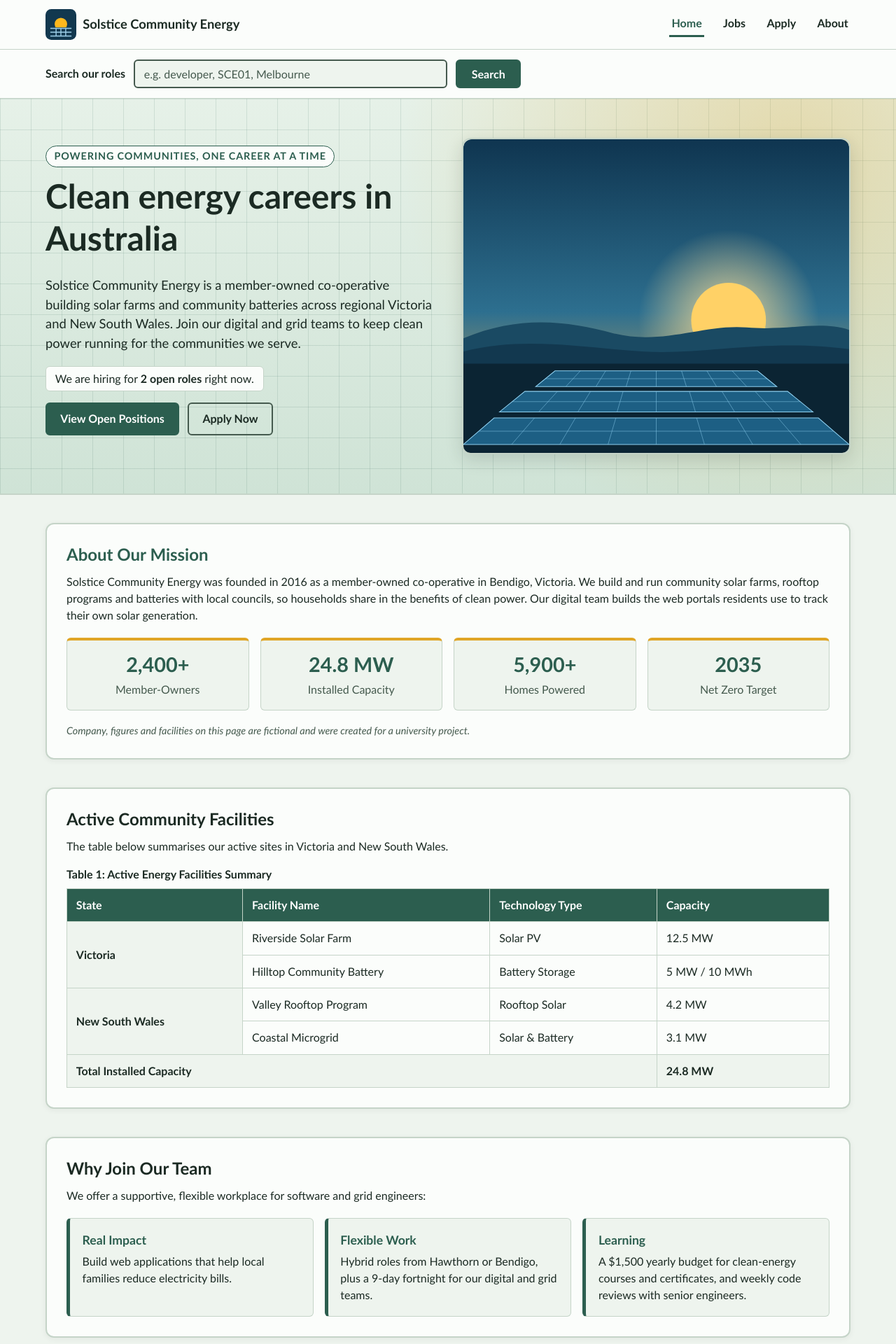
After one commit to congbinhle120203/COS10026_GroupProject1_Webdev67, a PHP site: page /project2/index.php in a window 1280 px wide. The commit adds this page. Shown: the top 1920 px of the page at 70% size. Run offline with PHP 8.4, Linux system fonts and the light colour scheme; data comes from the database, SQL or seed files in the repository.

Commit message:
RWP-138 Convert the home page to index.php with data from MySQL
index.php uses the shared includes and settings.php. Statistics, the
facilities table, featured roles, open-role count and FAQ now come from
webdev67_db; installed capacity is calculated with SUM() and the State
cells get their rowspan from the data. If MySQL is down the page still
loads and shows a notice. functions.inc adds shared helpers (db_connect,
db_fetch_rows, clean_input, e). The search box now posts to search.php.

```diff
--- a/project2/header.inc
+++ b/project2/header.inc
@@ -40,7 +40,7 @@ $page_css         = $page_css ?? "";
 <?php if ($page_css !== "") { ?>
   <!-- Embedded CSS for this page only -->
   <style>
-<?php echo $page_css; ?>
+<?php echo $page_css . "\n"; ?>
   </style>
 <?php } ?>
 </head>
--- /dev/null
+++ b/project2/index.php
@@ -0,0 +1,314 @@
+<?php
+/*
+  index.php - Home page, Solstice Community Energy Careers (fictional company)
+  COS10026 Applied Web Project Part 2 - Group Webdev67, industry G03
+  Author: Le Cong Binh (106419738)
+
+  WHAT CHANGED FROM PART 1 (index.html)
+  - Shared head, header/nav and footer come from header.inc, nav.inc, footer.inc.
+  - These parts are now loaded from MySQL (database webdev67_db):
+      statistics      -> company_stats table (+ total capacity worked out by SQL)
+      facilities      -> facilities table (rowspan and total built from the data)
+      featured roles  -> jobs table (only rows where is_featured is TRUE)
+      FAQ             -> faqs table
+  - The search box now sends the search term to search.php.
+  - If MySQL is not running, the page still loads and shows a short notice
+    where the live data would be.
+
+  ACKNOWLEDGEMENTS
+  - The company, people, quotes and figures on this page are fictional.
+  - GenAI acknowledgement: drafted with Claude (Anthropic, Claude Opus 5.5),
+    then reviewed, edited and tested by the author.
+    Prompt: "Convert our Part 1 home page to PHP for Project Part 2: use the
+    shared includes and settings.php, load the statistics, facilities table,
+    featured roles and FAQ from MySQL, and explain the code so I can present it."
+*/
+
+// ---------------------------------------------------------------------------
+// 1. PAGE SETTINGS used by header.inc
+// ---------------------------------------------------------------------------
+$page_title       = "Home";
+$page_description = "Careers at Solstice Community Energy, a fictional renewable energy company.";
+$page_author      = "Le Cong Binh";
+$body_class       = "page-home";
+$page_css         = "    .page-home .hero .lead {\n      max-width: 38em;\n    }";
+
+// ---------------------------------------------------------------------------
+// 2. READ EVERYTHING THE PAGE NEEDS FROM THE DATABASE
+//    We read all data first and close the connection, then print the HTML.
+//    None of these queries contain user input, so plain queries are safe.
+// ---------------------------------------------------------------------------
+require_once "settings.php";     // $host, $user, $pwd, $sql_db
+require_once "functions.inc";    // db_connect(), db_fetch_rows(), e(), format_number()
+
+$conn = db_connect($host, $user, $pwd, $sql_db);   // false if MySQL is down
+
+$stats = db_fetch_rows($conn,
+    "SELECT stat_value, stat_label FROM company_stats ORDER BY sort_order");
+
+$facilities = db_fetch_rows($conn,
+    "SELECT state, facility_name, technology, capacity_mw, storage_mwh
+     FROM facilities ORDER BY facility_id");
+
+// SUM() adds up the column inside MySQL; AS gives the result a name
+$total_rows = db_fetch_rows($conn,
+    "SELECT SUM(capacity_mw) AS total_mw FROM facilities");
+
+$featured = db_fetch_rows($conn,
+    "SELECT job_ref, title, location, summary
+     FROM jobs WHERE is_featured = TRUE ORDER BY job_ref LIMIT 3");
+
+$count_rows = db_fetch_rows($conn, "SELECT COUNT(*) AS open_roles FROM jobs");
+
+$faqs = db_fetch_rows($conn,
+    "SELECT question, answer FROM faqs ORDER BY sort_order");
+
+if ($conn) {
+    mysqli_close($conn);
+}
+
+// Values worked out from the query results
+$total_mw   = ($total_rows !== null && $total_rows[0]["total_mw"] !== null)
+              ? format_number($total_rows[0]["total_mw"]) : null;
+$open_roles = ($count_rows !== null) ? (int) $count_rows[0]["open_roles"] : null;
+
+// Put the calculated capacity in second place among the statistics
+if ($stats !== null && $total_mw !== null) {
+    array_splice($stats, 1, 0, [["stat_value" => "$total_mw MW", "stat_label" => "Installed Capacity"]]);
+}
+
+// Group facilities by state: ["Victoria" => [row, row], "New South Wales" => [...]]
+// The number of rows in each group becomes the rowspan of the State cell.
+$facilities_by_state = [];
+if ($facilities !== null) {
+    foreach ($facilities as $facility) {
+        $facilities_by_state[$facility["state"]][] = $facility;
+    }
+}
+
+// Message shown wherever live data could not be loaded
+$db_notice = '<p class="db-notice" role="status">This information is not available right now. Please try again later.</p>';
+
+// ---------------------------------------------------------------------------
+// 3. OUTPUT THE PAGE
+// ---------------------------------------------------------------------------
+include "header.inc";
+include "nav.inc";
+?>
+
+  <!-- Main content -->
+  <main id="main">
+
+    <!-- Search box: sends the term to search.php with GET so results can be bookmarked -->
+    <section class="home-search" aria-label="Search">
+      <div class="container">
+        <form class="search-form" action="search.php" method="get" role="search">
+          <label for="site-search">Search our roles</label>
+          <input type="search" id="site-search" name="q" placeholder="e.g. developer, SCE01, Melbourne" autocomplete="off">
+          <button type="submit">Search</button>
+        </form>
+      </div>
+    </section>
+
+    <!-- 1. Hero banner: slogan, name, description and image -->
+    <section class="hero" aria-labelledby="hero-title">
+      <div class="container hero-inner">
+
+        <div class="hero-copy">
+          <p class="hero-slogan">Powering communities, one career at a time</p>
+          <h1 id="hero-title">Clean energy careers in Australia</h1>
+          <p class="lead">
+            Solstice Community Energy is a member-owned co-operative building solar farms and community batteries across regional Victoria and New South Wales. Join our digital and grid teams to keep clean power running for the communities we serve.
+          </p>
+<?php if ($open_roles !== null) { ?>
+          <p class="open-roles">
+            We are hiring for <strong><?php echo $open_roles; ?> open <?php echo ($open_roles === 1) ? "role" : "roles"; ?></strong> right now.
+          </p>
+<?php } ?>
+          <p>
+            <a class="button" href="jobs.php">View Open Positions</a>
+            <a class="button button-secondary" href="apply.php">Apply Now</a>
+          </p>
+        </div>
+
+        <div class="hero-media">
+          <img class="hero-image" src="images/hero.svg" width="560" height="450" alt="Illustration of rows of solar panels under a rising sun">
+        </div>
+
+      </div>
+    </section>
+
+    <div class="container">
+
+      <!-- 2. Company overview and stats (company_stats table) -->
+      <section class="section" aria-labelledby="mission-title">
+        <!-- Inline CSS: brand green heading -->
+        <h2 id="mission-title" style="color: #2c5e4f;">About Our Mission</h2>
+        <p>
+          Solstice Community Energy was founded in 2016 as a member-owned co-operative in Bendigo, Victoria. We build and run community solar farms, rooftop programs and batteries with local councils, so households share in the benefits of clean power. Our digital team builds the web portals residents use to track their own solar generation.
+        </p>
+
+<?php if (!empty($stats)) { ?>
+        <div class="stats-row">
+<?php   foreach ($stats as $stat) { ?>
+          <div class="stat-box">
+            <p class="stat-number"><?php echo e($stat["stat_value"]); ?></p>
+            <p class="stat-label"><?php echo e($stat["stat_label"]); ?></p>
+          </div>
+<?php   } ?>
+        </div>
+<?php } else {
+        echo "        $db_notice\n";
+      } ?>
+        <p class="stats-note">Company, figures and facilities on this page are fictional and were created for a university project.</p>
+      </section>
+
+      <!-- 3. Facilities table (facilities table). rowspan and the total come from the data. -->
+      <section class="section" aria-labelledby="facilities-title">
+        <h2 id="facilities-title">Active Community Facilities</h2>
+        <p>The table below summarises our active sites in Victoria and New South Wales.</p>
+
+<?php if (!empty($facilities_by_state)) { ?>
+        <div class="table-wrap" role="region" aria-label="Active facilities table (scrolls sideways on small screens)" tabindex="0">
+          <table class="data-table">
+            <caption>Table 1: Active Energy Facilities Summary</caption>
+            <thead>
+              <tr>
+                <th scope="col">State</th>
+                <th scope="col">Facility Name</th>
+                <th scope="col">Technology Type</th>
+                <th scope="col">Capacity</th>
+              </tr>
+            </thead>
+            <tbody>
+<?php
+    foreach ($facilities_by_state as $state => $rows) {
+        foreach ($rows as $position => $facility) {
+            // Capacity text, e.g. "12.5 MW" or "5 MW / 10 MWh" for a battery
+            $capacity = format_number($facility["capacity_mw"]) . " MW";
+            if ($facility["storage_mwh"] !== null) {
+                $capacity .= " / " . format_number($facility["storage_mwh"]) . " MWh";
+            }
+
+            echo "              <tr>\n";
+            // Only the first row of each state gets the merged State cell
+            if ($position === 0) {
+                echo "                <th scope=\"rowgroup\" rowspan=\"" . count($rows) . "\">" . e($state) . "</th>\n";
+            }
+            echo "                <td>" . e($facility["facility_name"]) . "</td>\n";
+            echo "                <td>" . e($facility["technology"]) . "</td>\n";
+            echo "                <td>" . e($capacity) . "</td>\n";
+            echo "              </tr>\n";
+        }
+    }
+?>
+            </tbody>
+<?php   if ($total_mw !== null) { ?>
+            <tfoot>
+              <tr>
+                <th scope="row" colspan="3">Total Installed Capacity</th>
+                <td><?php echo $total_mw; ?> MW</td>
+              </tr>
+            </tfoot>
+<?php   } ?>
+          </table>
+        </div>
+<?php } else {
+        echo "        $db_notice\n";
+      } ?>
+      </section>
+
+      <!-- 4. Why join us -->
+      <section class="section" aria-labelledby="why-title">
+        <h2 id="why-title">Why Join Our Team</h2>
+        <p>We offer a supportive, flexible workplace for software and grid engineers:</p>
+
+        <ul class="benefits">
+          <li><strong>Real Impact</strong> Build web applications that help local families reduce electricity bills.</li>
+          <li><strong>Flexible Work</strong> Hybrid roles from Hawthorn or Bendigo, plus a 9-day fortnight for our digital and grid teams.</li>
+          <li><strong>Learning</strong> A $1,500 yearly budget for clean-energy courses and certificates, and weekly code reviews with senior engineers.</li>
+        </ul>
+      </section>
+
+      <!-- Featured roles (jobs table, is_featured = TRUE) -->
+      <section class="section" aria-labelledby="featured-title">
+        <h2 id="featured-title">Featured Roles</h2>
+        <p>Some of our current openings. Open a role to read the full description.</p>
+
+<?php if (!empty($featured)) { ?>
+        <ul class="featured">
+<?php   foreach ($featured as $job) {
+            $ref = e($job["job_ref"]); ?>
+          <li>
+            <p class="featured-ref"><?php echo $ref; ?></p>
+            <h3><?php echo e($job["title"]); ?></h3>
+            <p><?php echo e($job["summary"]); ?></p>
+            <p class="featured-meta"><?php echo e($job["location"]); ?></p>
+            <a class="button" href="jobs.php#job-<?php echo $ref; ?>">View role <?php echo $ref; ?></a>
+          </li>
+<?php   } ?>
+        </ul>
+<?php } elseif ($featured === null) {
+        echo "        $db_notice\n";
+      } else { ?>
+        <p>There are no featured roles at the moment. <a href="jobs.php">See all open roles</a>.</p>
+<?php } ?>
+      </section>
+
+      <!-- 5. How hiring works: ordered list numbered with CSS counters -->
+      <section class="section" aria-labelledby="steps-title">
+        <h2 id="steps-title">How Hiring Works</h2>
+        <p>From first look to first day, in four simple steps.</p>
+
+        <ol class="steps">
+          <li><strong>Browse the roles</strong> Read the job descriptions and pick the one that fits you.</li>
+          <li><strong>Check the requirements</strong> Each role lists essential and preferable skills.</li>
+          <li><strong>Send your application</strong> Complete the online form with your reference number.</li>
+          <li><strong>Meet the team</strong> Shortlisted applicants are invited to an interview.</li>
+        </ol>
+      </section>
+
+      <!-- 6. Team voice (fictional quote) -->
+      <section class="section" aria-labelledby="voice-title">
+        <h2 id="voice-title">Life at Solstice</h2>
+        <figure class="voice">
+          <blockquote>
+            <p>I joined from a web agency and shipped my first dashboard within a month. Watching a neighbourhood read its own solar numbers is the best part of my week.</p>
+          </blockquote>
+          <figcaption>A Solstice web developer (fictional quote for this student project)</figcaption>
+        </figure>
+      </section>
+
+      <!-- 7. FAQ (faqs table): native details and summary elements, no JavaScript needed -->
+      <section class="section" aria-labelledby="faq-title">
+        <h2 id="faq-title">Frequently Asked Questions</h2>
+
+<?php if (!empty($faqs)) { ?>
+        <div class="faq">
+<?php   foreach ($faqs as $faq) { ?>
+          <details>
+            <summary><?php echo e($faq["question"]); ?></summary>
+            <p><?php echo e($faq["answer"]); ?></p>
+          </details>
+<?php   } ?>
+        </div>
+<?php } else {
+        echo "        $db_notice\n";
+      } ?>
+      </section>
+
+      <!-- 8. Call to action -->
+      <section class="cta-band" aria-labelledby="cta-title">
+        <h2 id="cta-title">Ready to power your career?</h2>
+        <p>Browse our open roles, then send your application in a few minutes.</p>
+        <p>
+          <a class="button" href="jobs.php">See open roles</a>
+          <a class="button" href="apply.php">Apply now</a>
+        </p>
+      </section>
+
+    </div>
+
+  </main>
+
+<?php include "footer.inc"; ?>
--- a/project2/styles/style.css
+++ b/project2/styles/style.css
@@ -323,28 +323,33 @@ html {
 
 
 /* ==========================================================================
-   5. PAGE: index.html (Owner: Le Cong Binh - Scope: .page-home)
+   5. PAGE: index.php + search.php (Owner: Le Cong Binh - Scope: .page-home, .page-search)
+   The search bar, section cards and role cards are shared with search.php.
    ========================================================================== */
 
 /* ---- Search bar (strip under the header) ---- */
-.page-home .home-search {
+.page-home .home-search,
+.page-search .home-search {
   padding: 0.9em 0;
   background-color: var(--surface);
   border-bottom: 1px solid var(--line);
 }
 
-.page-home .search-form {
+.page-home .search-form,
+.page-search .search-form {
   display: flex;
   flex-wrap: wrap;
   align-items: center;
   gap: 0.5em 0.75em;
 }
 
-.page-home .search-form label {
-  font-weight: bold;
-}
-
-.page-home .search-form input[type="search"] {
+.page-home .search-form label,
+.page-search .search-form label {
+  font-weight: bold;
+}
+
+.page-home .search-form input[type="search"],
+.page-search .search-form input[type="search"] {
   flex: 1 1 14em;
   max-width: 28em;
   padding: 0.55em 0.8em;
@@ -356,7 +361,8 @@ html {
   border-radius: var(--radius);
 }
 
-.page-home .search-form button {
+.page-home .search-form button,
+.page-search .search-form button {
   padding: 0.55em 1.3em;
   font-family: inherit;
   font-size: 1em;
@@ -449,7 +456,8 @@ html {
 }
 
 /* ---- White box sections ---- */
-.page-home .section {
+.page-home .section,
+.page-search .section {
   margin-top: 2.5em;
   padding: 1.75em;
   background-color: var(--surface);
@@ -1647,3 +1665,62 @@ html {
     font-size: 0.85em;
   }
 }
+
+
+/* ==========================================================================
+   11. PART 2: DATABASE NOTICES AND SEARCH RESULTS (Owner: Le Cong Binh)
+   Used by index.php and search.php. Other pages may reuse .db-notice
+   and .form-message for their own database messages.
+   ========================================================================== */
+
+/* Shown where live data could not be loaded (MySQL not running) */
+.db-notice,
+.form-message {
+  margin: 1em 0;
+  padding: 0.8em 1em;
+  color: var(--ink);
+  background-color: #fdf3dc;
+  border-left: 5px solid var(--accent);
+  border-radius: var(--radius);
+}
+
+/* "We are hiring for 2 open roles right now." in the hero */
+.page-home .open-roles {
+  display: inline-block;
+  padding: 0.3em 0.8em;
+  background-color: var(--surface);
+  border: 1px solid var(--line);
+  border-radius: var(--radius);
+}
+
+/* ---- search.php ---- */
+.page-search .search-summary {
+  font-size: 1.1em;
+}
+
+/* <mark> highlights the search term inside each result */
+.page-search mark {
+  padding: 0 0.15em;
+  color: var(--ink);
+  background-color: #f6dd9c;
+  border-radius: 3px;
+}
+
+.page-search .result-salary {
+  font-weight: bold;
+}
+
+.page-search .result-actions {
+  display: flex;
+  flex-wrap: wrap;
+  gap: 0.5em;
+  margin-top: auto;
+}
+
+.page-search .featured .result-actions .button {
+  margin-top: 0;
+}
+
+.page-search .search-tips li {
+  margin-bottom: 0.25em;
+}
```
Also changed, not shown: other parts of project2/styles/style.css (+22 -11 lines), project2/functions.inc (added, +68 -0 lines).
